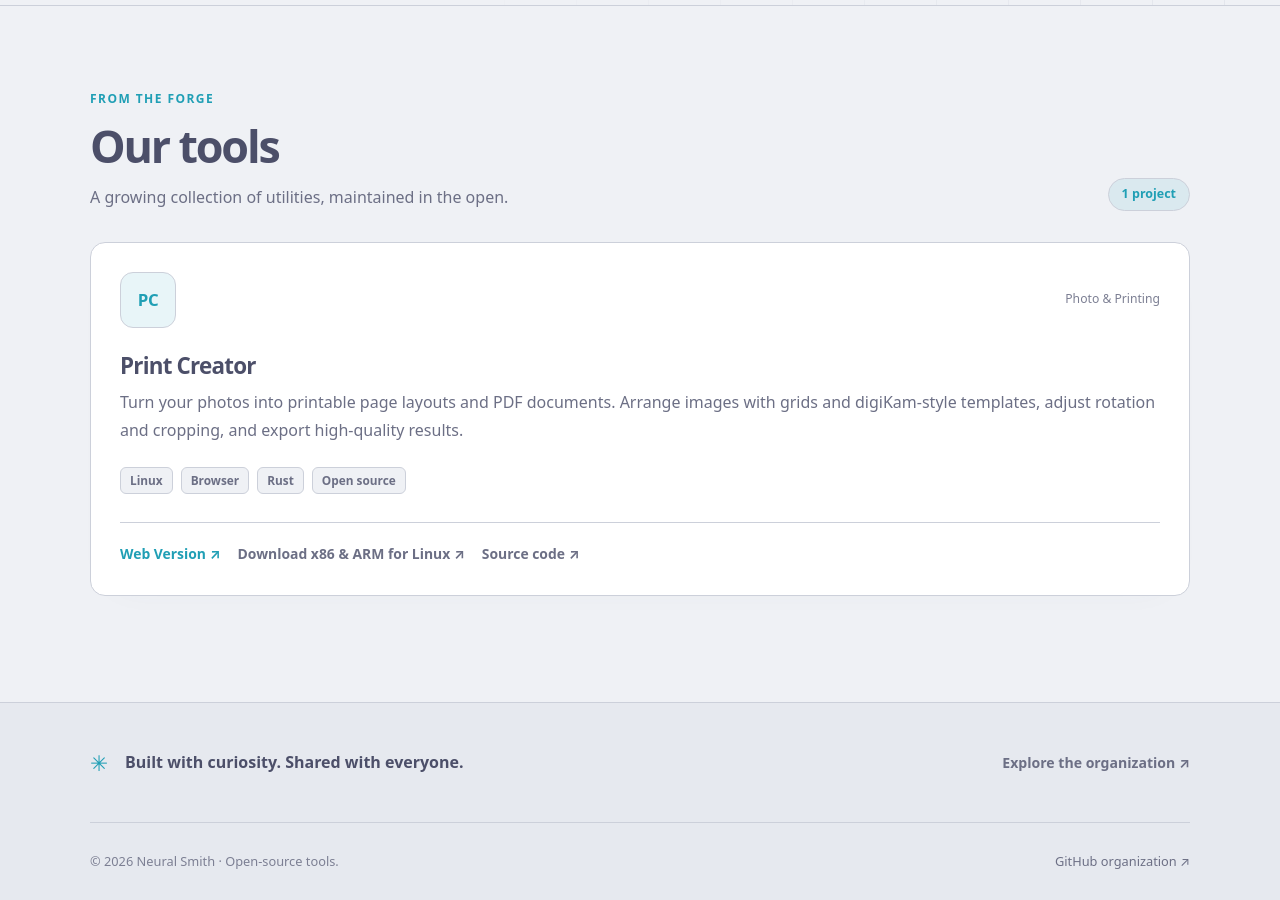
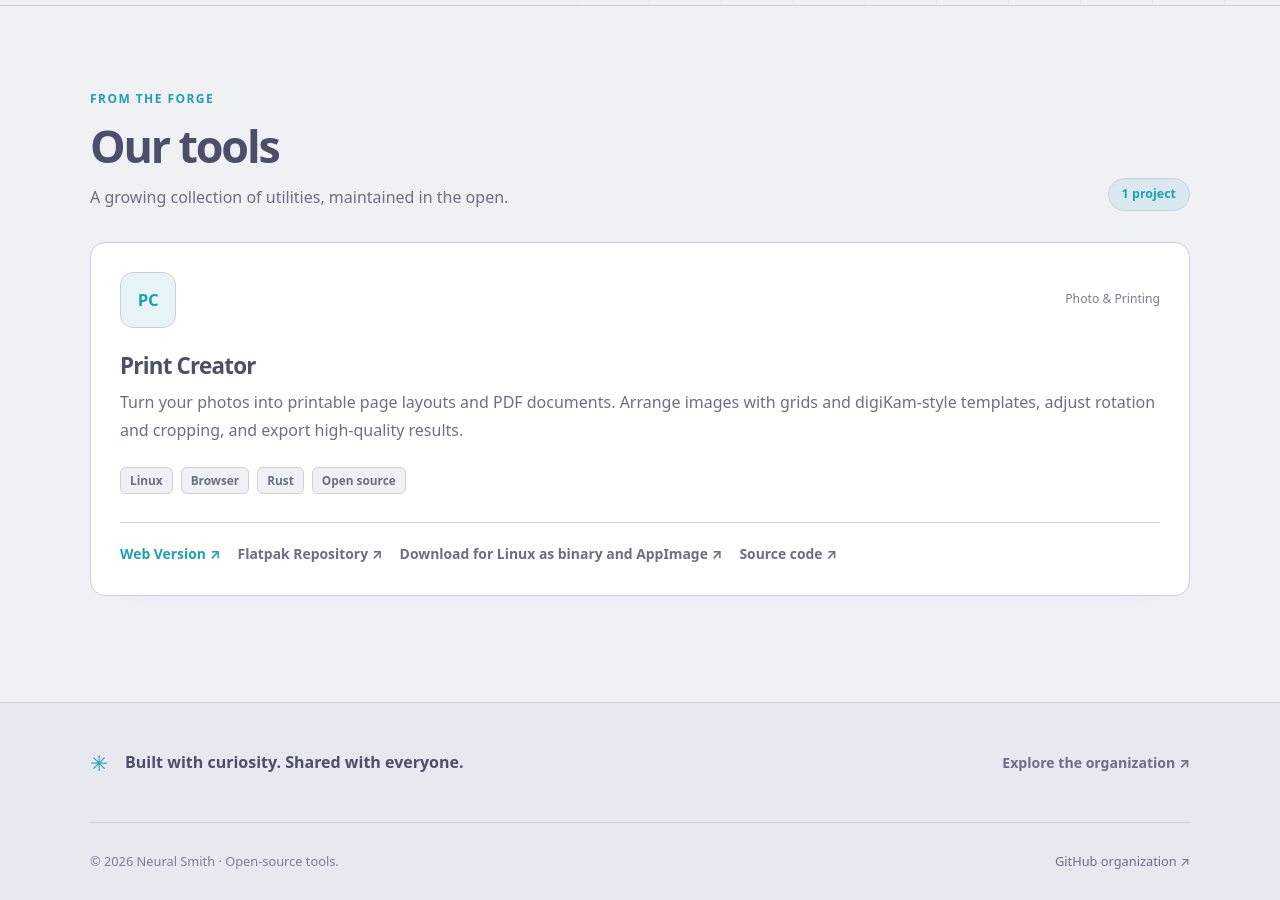
Before and after one commit to neural-smith/neural-smith.github.io, a Jekyll site: the page built from index.html, in a window 1280 px wide and 900 px high, scrolled down 687 px. Built offline with Jekyll 4.4.1, drawn with Linux system fonts in a browser that asks for light colours.

Commit message:
edit print-creator

```diff
--- a/_data/tools.yml
+++ b/_data/tools.yml
@@ -17,7 +17,9 @@
     - text: Web Version
       url: https://neural-smith.github.io/print-creator/app/
       primary: true
-    - text: "Download x86 & ARM for Linux"
+    - text: "Flatpak Repository"
+      url: https://neural-smith.github.io/print-creator/
+    - text: "Download for Linux as binary and AppImage"
       url: https://github.com/neural-smith/print-creator/releases
     - text: Source code
       url: https://github.com/neural-smith/print-creator
```
